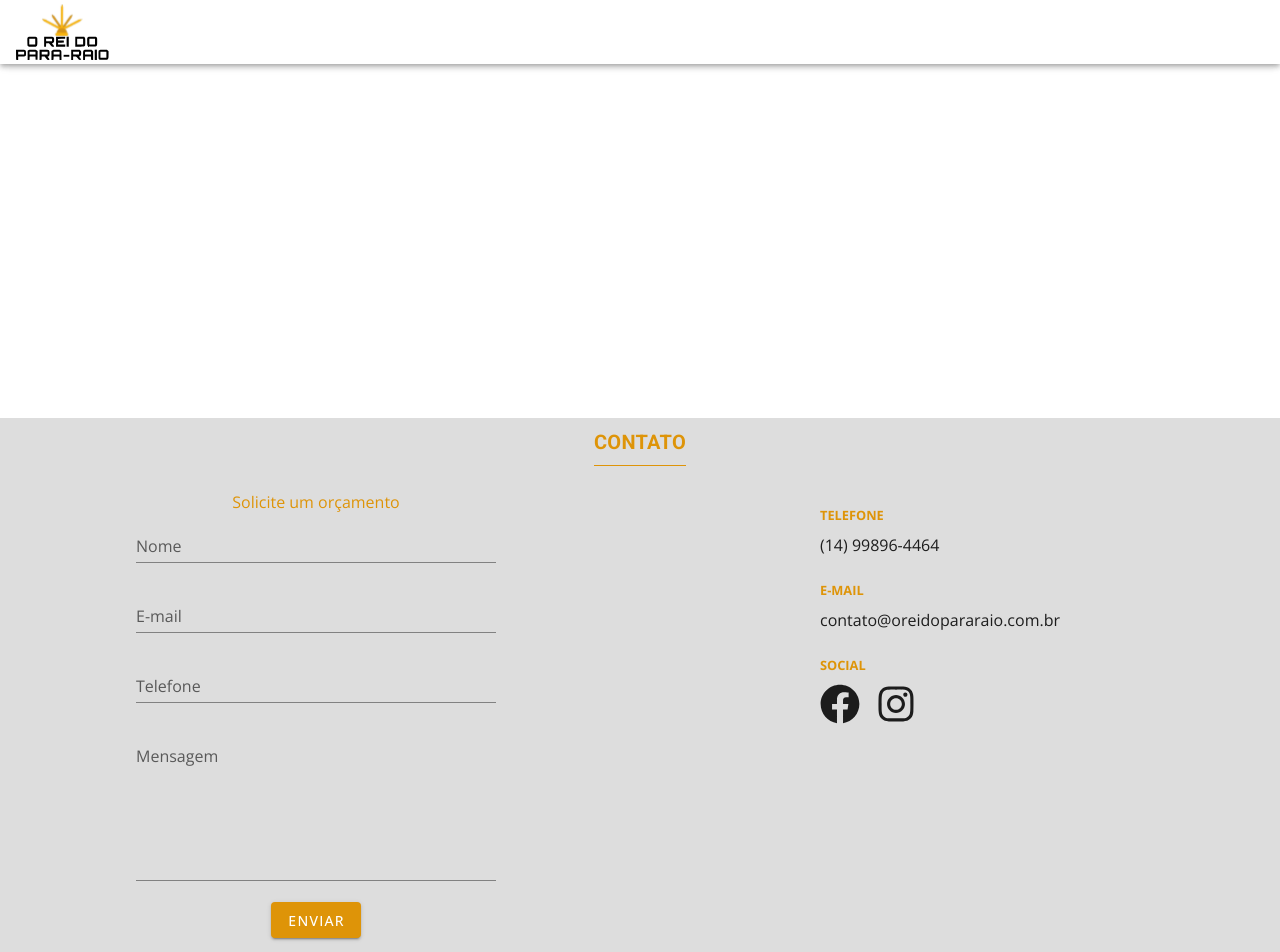
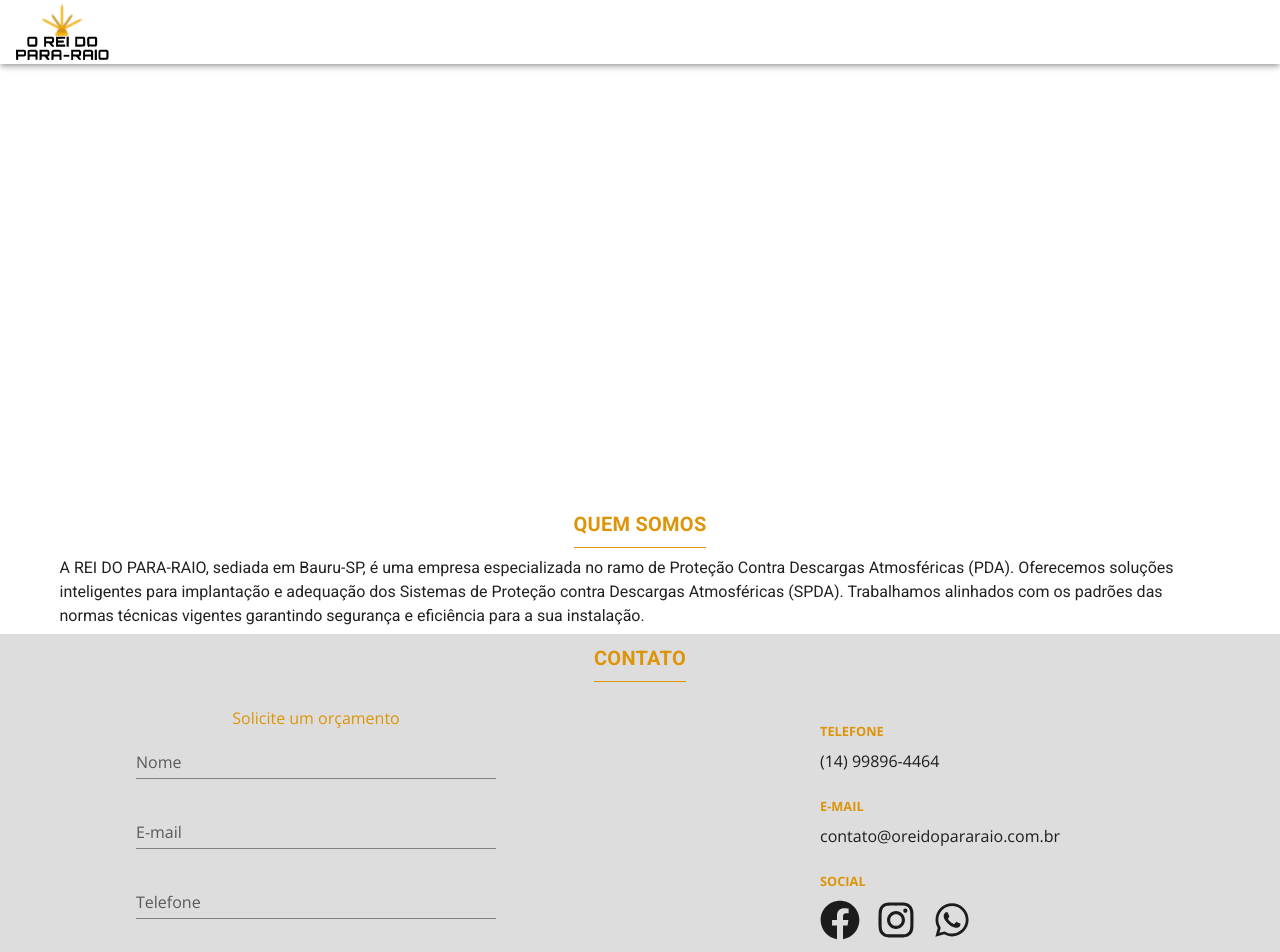
Before and after one commit to paulohpf/oreidopararaio.com.br, a Nuxt app: page / in a window 1280 px wide. Shown: the top 952 px of the page. Built offline with nearby package versions, Linux system fonts and the light colour scheme.

Commit message:
Added services and whatsapp link

```diff
--- /dev/null
+++ b/assets/images/footer/social/WhatsApp.vue
@@ -0,0 +1,44 @@
+<template>
+  <div class="whatsappbrand" :style="{ width: width, height: height }">
+    <svg
+      xmlns="http://www.w3.org/2000/svg"
+      xmlns:xlink="http://www.w3.org/1999/xlink"
+      version="1.1"
+      width="24"
+      height="24"
+      viewBox="0 0 24 24"
+    >
+      <path
+        :fill="color"
+        d="M12.04 2C6.58 2 2.13 6.45 2.13 11.91C2.13 13.66 2.59 15.36 3.45 16.86L2.05 22L7.3 20.62C8.75 21.41 10.38 21.83 12.04 21.83C17.5 21.83 21.95 17.38 21.95 11.92C21.95 9.27 20.92 6.78 19.05 4.91C17.18 3.03 14.69 2 12.04 2M12.05 3.67C14.25 3.67 16.31 4.53 17.87 6.09C19.42 7.65 20.28 9.72 20.28 11.92C20.28 16.46 16.58 20.15 12.04 20.15C10.56 20.15 9.11 19.76 7.85 19L7.55 18.83L4.43 19.65L5.26 16.61L5.06 16.29C4.24 15 3.8 13.47 3.8 11.91C3.81 7.37 7.5 3.67 12.05 3.67M8.53 7.33C8.37 7.33 8.1 7.39 7.87 7.64C7.65 7.89 7 8.5 7 9.71C7 10.93 7.89 12.1 8 12.27C8.14 12.44 9.76 14.94 12.25 16C12.84 16.27 13.3 16.42 13.66 16.53C14.25 16.72 14.79 16.69 15.22 16.63C15.7 16.56 16.68 16.03 16.89 15.45C17.1 14.87 17.1 14.38 17.04 14.27C16.97 14.17 16.81 14.11 16.56 14C16.31 13.86 15.09 13.26 14.87 13.18C14.64 13.1 14.5 13.06 14.31 13.3C14.15 13.55 13.67 14.11 13.53 14.27C13.38 14.44 13.24 14.46 13 14.34C12.74 14.21 11.94 13.95 11 13.11C10.26 12.45 9.77 11.64 9.62 11.39C9.5 11.15 9.61 11 9.73 10.89C9.84 10.78 10 10.6 10.1 10.45C10.23 10.31 10.27 10.2 10.35 10.04C10.43 9.87 10.39 9.73 10.33 9.61C10.27 9.5 9.77 8.26 9.56 7.77C9.36 7.29 9.16 7.35 9 7.34C8.86 7.34 8.7 7.33 8.53 7.33Z"
+      />
+    </svg>
+  </div>
+</template>
+
+<script>
+export default {
+  name: 'WhatsAppBrand',
+  props: {
+    color: {
+      type: String,
+      default: '#707276',
+    },
+    width: {
+      type: String,
+      default: '40px',
+    },
+    height: {
+      type: String,
+      default: '40px',
+    },
+  },
+}
+</script>
+
+<style lang="sass" scoped>
+.whatsappbrand
+  svg
+    height: 100%
+    width: 100%
+</style>
--- a/components/Footer.vue
+++ b/components/Footer.vue
@@ -41,12 +41,22 @@
                 >
                   <Instagram color="rgba(0,0,0,.87)" />
                 </a>
+                <a
+                  class="social-link"
+                  :href="whatsAppLink"
+                  target="_blank"
+                  rel="noopener noreferrer"
+                >
+                  <WhatsApp color="rgba(0,0,0,.87)" />
+                </a>
               </div>
             </div>
           </div>
         </v-col>
       </v-row>
-      <div class="copyright d-flex justify-center align-center pa-4 white--text">
+      <div
+        class="copyright d-flex justify-center align-center pa-4 white--text"
+      >
         <span>O Rei do Pararaio &copy; {{ new Date().getFullYear() }}</span>
       </div>
     </div>
@@ -60,10 +70,20 @@
     ContactForm: () => import('@/components/ContactForm.vue'),
     Facebook: () => import('@/assets/images/footer/social/Facebook.vue'),
     Instagram: () => import('@/assets/images/footer/social/Instagram.vue'),
+    WhatsApp: () => import('@/assets/images/footer/social/WhatsApp.vue'),
   },
+  data: () => ({
+    whatsapp: {
+      phone: '5514998964464',
+      message: 'Olá, encontrei seu site e gostaria de tirar algumas dúvidas!',
+    },
+  }),
   computed: {
     isMobile() {
       return this.$vuetify.breakpoint.mobile
+    },
+    whatsAppLink() {
+      return `https://api.whatsapp.com/send?phone=${this.whatsapp.phone}&text=${this.whatsapp.message}`
     },
   },
 }
--- a/pages/index.vue
+++ b/pages/index.vue
@@ -1,16 +1,15 @@
 <template>
   <div class="home">
-    <Section fluid class="pa-0">
+    <Section fluid class="banner">
       <v-img
         :aspect-ratio="16 / 9"
         :src="require('@/assets/images/banner.jpg')"
         :style="{
-          maxHeight: `calc(50vh - ${navBarSize}px)`,
+          maxHeight: `calc(60vh - ${navBarSize}px)`,
         }"
       />
     </Section>
-    <Section title="Sobre">
-      <div class="content">
+    <Section title="Sobre" class="about content">
       <div class="d-flex justify-center">
         <div class="title py-2">
           <span>Quem somos</span>
@@ -18,21 +17,31 @@
       </div>
 
       <p>
-          A REI DO PARA-RAIO, sediada em Bauru-SP, é uma empresa especializada
-          no ramo de Proteção Contra Descargas Atmosféricas (PDA). Oferecemos
+        A REI DO PARA-RAIO, sediada em Bauru-SP, é uma empresa especializada no
+        ramo de Proteção Contra Descargas Atmosféricas (PDA). Oferecemos
         soluções inteligentes para implantação e adequação dos Sistemas de
-          Proteção contra Descargas Atmosféricas (SPDA). Trabalhamos alinhados
-          com os padrões das normas técnicas vigentes garantindo segurança e
+        Proteção contra Descargas Atmosféricas (SPDA). Trabalhamos alinhados com
+        os padrões das normas técnicas vigentes garantindo segurança e
         eficiência para a sua instalação.
       </p>
+    </Section>
+    <Section class="services content">
+      <div class="d-flex justify-center">
+        <div class="title py-2">
+          <span>Nossos serviços</span>
+        </div>
+      </div>
 
-        <p>
-          Nossos serviços: Projetos de SPDA; Gerenciamento de risco conforme NBR
-          5419-2/2015; Medidas de proteção contra surtos elétricos (MPS);
-          Sistema de Aterramento residencial, comercial e industrial; Laudos
-          técnicos e inspeções; Testes e medições de resistividade.
-        </p>
-      </div>
+      <ul class="explained">
+        <li
+          v-for="(service, index) in services"
+          :key="index"
+          class="service"
+          cols="4"
+        >
+          {{ service.title }}
+        </li>
+      </ul>
     </Section>
   </div>
 </template>
@@ -43,6 +52,16 @@
   components: {
     Section: () => import('@/components/Section.vue'),
   },
+  data: () => ({
+    services: [
+      { title: 'Projetos de SPDA' },
+      { title: 'Gerenciamento de risco conforme NBR 5419-2/2015;' },
+      { title: 'Medidas de proteção contra surtos elétricos (MPS)' },
+      { title: 'Sistema de Aterramento residencial, comercial e industrial' },
+      { title: 'Laudos técnicos e inspeções' },
+      { title: 'Testes e medições de resistividade' },
+    ],
+  }),
   computed: {
     navBarSize() {
       if (this.$vuetify.breakpoint.mobile) {
@@ -53,3 +72,11 @@
   },
 }
 </script>
+
+<style lang="sass">
+.home
+  .banner
+    padding: 0 !important
+    .container
+      padding: 0
+</style>
```
Also changed, not shown: assets/images/footer/social/Facebook.vue (+4 -4 lines), assets/images/footer/social/Instagram.vue (+4 -4 lines). Lines whose indentation alone changed are shown as unchanged.
